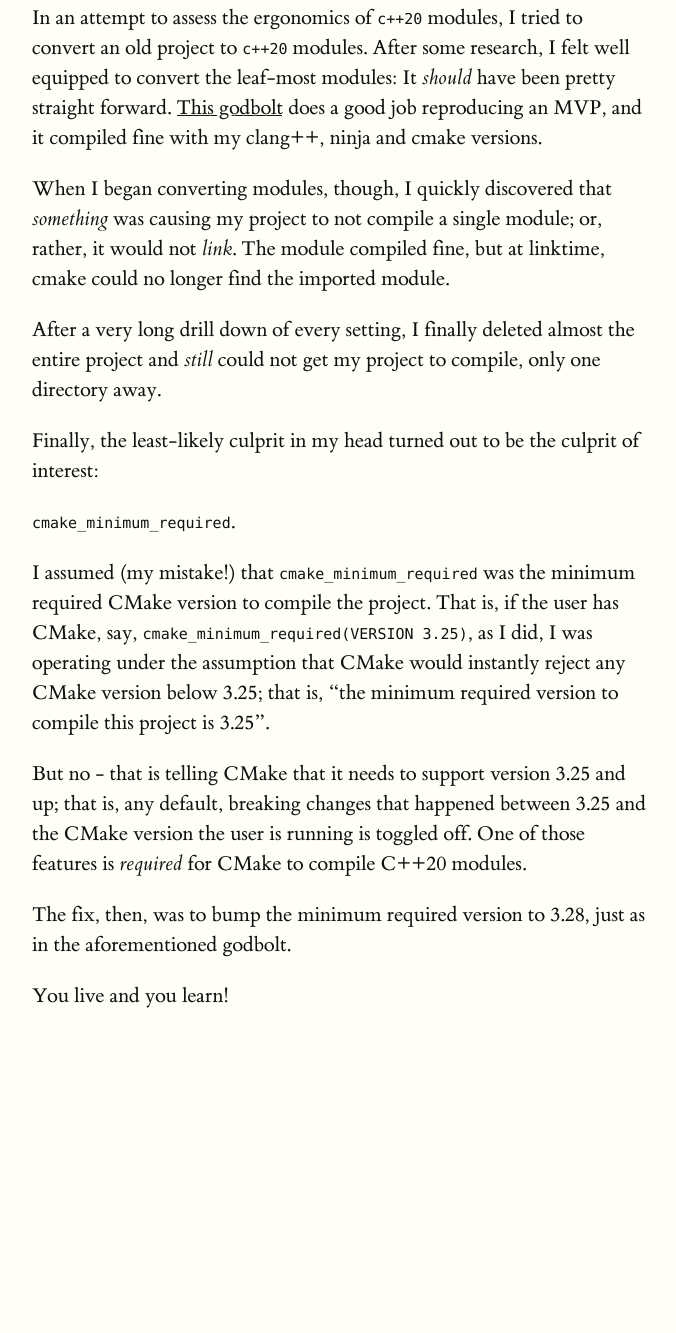
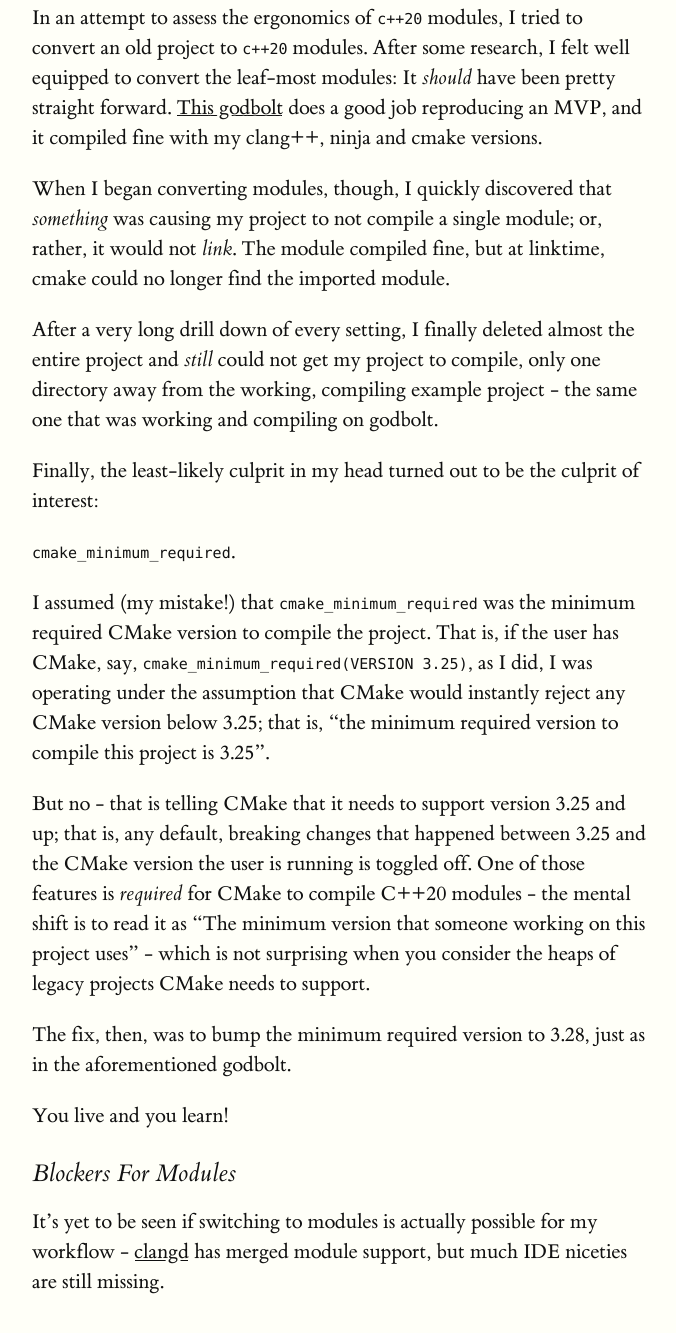
Before and after one commit to antholeole/blog, an Astro site: page /blog_directory/cmake-minimum-required in a window 1280 px wide. Shown: the part 355-1688 px from the top of the page, without its empty margins (128-804 px from the left). Before the commit the page ends 1485 px from the top, so only its background shows below. Built offline with nearby package versions, Linux system fonts and the light colour scheme; Astro itself is replaced by a stand-in of ours; some packages are replaced by stand-ins of ours.

Commit message:
some edits to cmake post

```diff
--- a/src/content/blog/cmake-minimum-required.md
+++ b/src/content/blog/cmake-minimum-required.md
@@ -10,7 +10,7 @@ In an attempt to assess the ergonomics of `c++20` modules, I tried to convert an
 
 When I began converting modules, though, I quickly discovered that _something_ was causing my project to not compile a single module; or, rather, it would not _link_. The module compiled fine, but at linktime, cmake could no longer find the imported module.
 
-After a very long drill down of every setting, I finally deleted almost the entire project and _still_ could not get my project to compile, only one directory away.
+After a very long drill down of every setting, I finally deleted almost the entire project and _still_ could not get my project to compile, only one directory away from the working, compiling example project - the same one that was working and compiling on godbolt.
 
 Finally, the least-likely culprit in my head turned out to be the culprit of interest:
 
@@ -18,8 +18,12 @@ Finally, the least-likely culprit in my head turned out to be the culprit of int
 
 I assumed (my mistake!) that `cmake_minimum_required` was the minimum required CMake version to compile the project. That is, if the user has CMake, say, `cmake_minimum_required(VERSION 3.25)`, as I did, I was operating under the assumption that CMake would instantly reject any CMake version below 3.25; that is, "the minimum required version to compile this project is 3.25".
 
-But no - that is telling CMake that it needs to support version 3.25 and up; that is, any default, breaking changes that happened between 3.25 and the CMake version the user is running is toggled off. One of those features is _required_ for CMake to compile C++20 modules.
+But no - that is telling CMake that it needs to support version 3.25 and up; that is, any default, breaking changes that happened between 3.25 and the CMake version the user is running is toggled off. One of those features is _required_ for CMake to compile C++20 modules - the mental shift is to read it as "The minimum version that someone working on this project uses" - which is not surprising when you consider the heaps of legacy projects CMake needs to support.
 
 The fix, then, was to bump the minimum required version to 3.28, just as in the aforementioned godbolt.
 
 You live and you learn!
+
+### Blockers For Modules
+
+It's yet to be seen if switching to modules is actually possible for my workflow - [clangd](https://github.com/llvm/llvm-project/pull/66462) has merged module support, but much IDE niceties are still missing.
```
